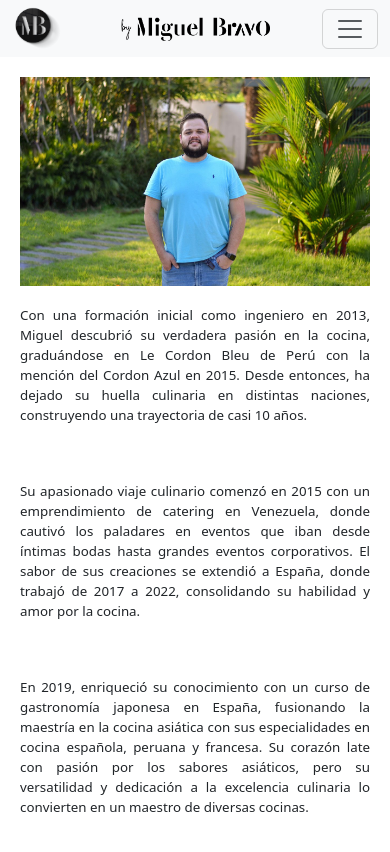
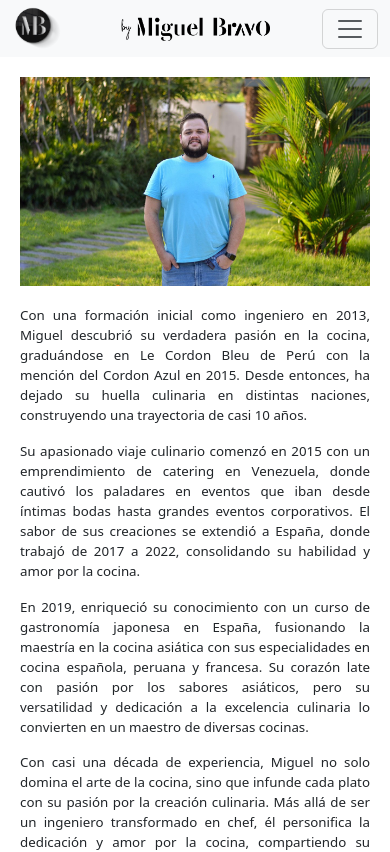
Before and after one commit to CarolinaVitale/bymiguelbravo, a React (Create React App) app: page /sobremi in a window 390 px wide. Shown: the top 852 px of the page. Built offline with nearby package versions, Linux system fonts and the light colour scheme; the HTML template or start-up script is replaced by a standard one.

Commit message:
pop-up link-a

```diff
--- a/src/components/Popupdinner.js
+++ b/src/components/Popupdinner.js
@@ -15,6 +15,10 @@ function PopupDinner() {
                 <img className='pop-up-pic' src={popup} alt='miguel'></img>
             </div>
 
+            <a href='/popupdinner'>
+                <button href='' className='social-button'>Conoce más</button>
+            </a>
+
             <Link to="/popupdinner">
                 <button href='' className='social-button'>Conoce más</button>
             </Link>
--- a/src/pages/About.js
+++ b/src/pages/About.js
@@ -1,5 +1,5 @@
 import React from "react";
-import "../styles/About.css";
+import "../styles/App.css";
 import miguel2 from "../images/miguel-bravo2.jpeg";
 
 function About() {
--- a/src/styles/About.css
+++ /dev/null
@@ -1,33 +0,0 @@
-.container-pic {
-    display: flex;
-    justify-content: center;
-}
-
-.about-info p {
-    text-align: justify;
-}
-
-@media (min-width: 768px) {
-    .about-pic {
-        max-width: 700px;
-        margin-bottom: 40px;
-    }
-
-    .about-info {
-        padding: 40px 40px 40px 40px;
-    }
-}
-
-@media (max-width: 767px) {
-    .about-pic {
-        max-width: 100vw;
-        padding: 20px 20px 20px;
-    }
-
-    .about-info p {
-        padding-left: 20px;
-        padding-right: 20px;
-        padding-bottom: 40px;
-        font-size: smaller;
-    }
-}
--- a/src/styles/App.css
+++ b/src/styles/App.css
@@ -338,3 +338,43 @@ nav.navbar.bg-body-tertiary.mb-3.navbar.navbar-expand-sm.navbar-light {
 
 
 /*   E N D   C O N T A C T   */
+
+/*   A B O U T   */
+.container-pic {
+  display: flex;
+  justify-content: center;
+}
+
+.about-info p {
+  text-align: justify;
+}
+
+.about-info {
+  margin-bottom: 100px;
+}
+
+@media (min-width: 768px) {
+  .about-pic {
+    max-width: 700px;
+    margin-bottom: 40px;
+  }
+
+  .about-info {
+    padding: 40px 40px 40px 40px;
+  }
+}
+
+@media (max-width: 767px) {
+  .about-pic {
+    max-width: 100vw;
+    padding: 20px 20px 20px;
+  }
+
+  .about-info p {
+    padding-left: 20px;
+    padding-right: 20px;
+    font-size: smaller;
+  }
+}
+
+/*   E N D  A B O U T   */
```
